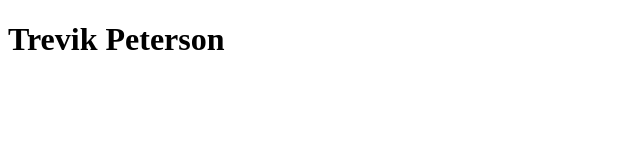
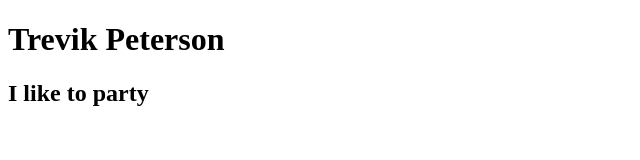
Before and after one commit to Launchpaddy/Mobile-App-Development, a plain HTML site: page fisrt.html in a window 1280 px wide. Shown: the whole page, without its empty margins (0-640 px from the left). Drawn offline with Linux system fonts and the light colour scheme.

Commit message:
I like to party

```diff
--- a/fisrt.html
+++ b/fisrt.html
@@ -5,5 +5,6 @@
     </head>
     <body>
         <h1> Trevik Peterson</h1>
+        <h2>   I like to party</h2>
     </body>
 </html>
```
